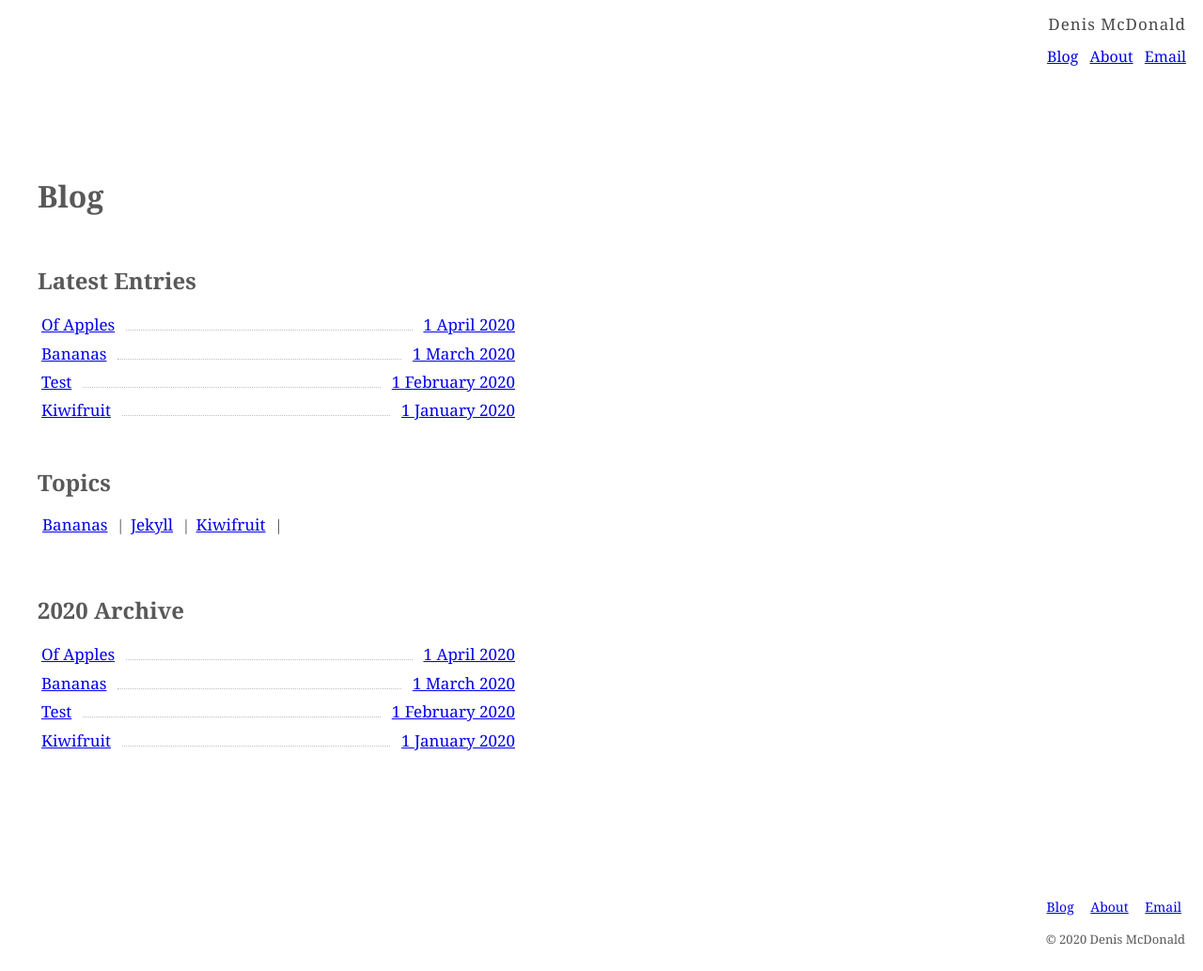
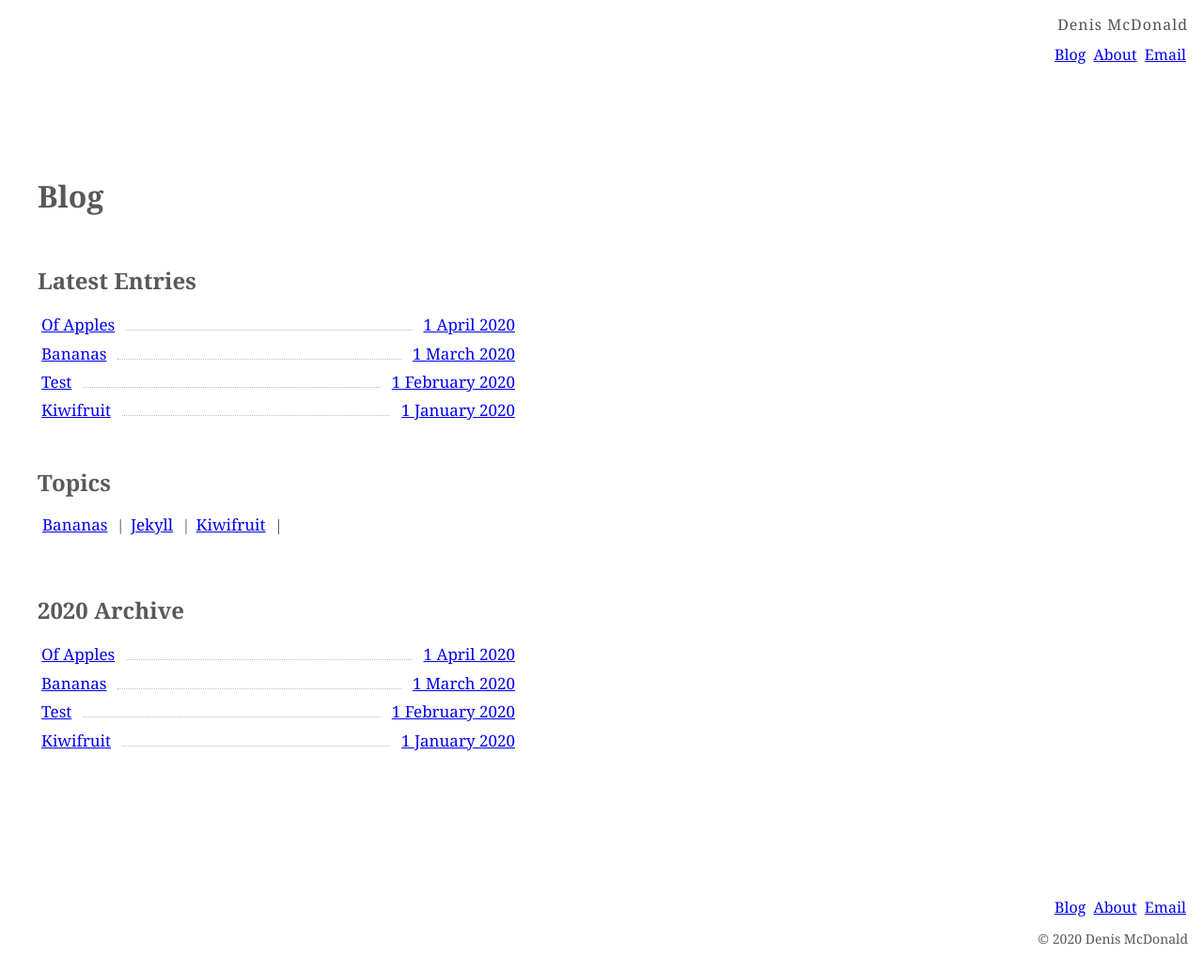
Before and after one commit to denismcdonald/blog, a Jekyll site: the page built from index.md, in a window 1280 px wide. Shown: the whole page at 94% size. Built offline with Jekyll 4.4.1, drawn with Linux system fonts in a browser that asks for light colours.

Commit message:
Nav and footer tweaks

```diff
--- a/_includes/navigation.html
+++ b/_includes/navigation.html
@@ -1,5 +1,5 @@
 <nav>
-  <p>Denis McDonald</p>
+  <a href="{{ site.baseurl }}/index.html">Denis McDonald</a>
   <br>
   <a href="{{ site.baseurl }}/index.html" {% if page.url == "/" %}class="current" {% endif %} id="home">Blog</a>
   <!-- <a href="{{ site.baseurl }}/blog.html" {% if page.url contains "blog" or page.url contains "tag" %}class="current" {% endif %}>Blog</a> -->
--- a/_sass/main.scss
+++ b/_sass/main.scss
@@ -185,7 +185,7 @@ aside {
 }
 
 footer {
-    font-size: 14px;
+    // font-size: 15px;
     line-height: 16px;
     margin-top: 3rem;
     padding-bottom: 0.5rem;
@@ -196,15 +196,15 @@ footer {
     width: 100%;
 }
 
-footer a {
-    padding: 2px 7px;
-}
+// footer a {
+//     padding: 2px 4px;
+// }
 
 footer p {
-    font-size: 13px;
+    font-size: 14px;
     line-height: 20px;
-    margin-top: 1rem;
-    padding-right: 3px;
+    margin: 1rem 0 0 0;
+    padding: 0 0 1rem 0;
 }
 
 h1,
@@ -243,26 +243,34 @@ li {
 nav {
     margin: 1rem 0.5rem 3rem 0.5rem;
     padding: 0;
-    line-height: 16px;
+    line-height: 20px;
     text-align: center;
 }
 
 nav a {
-    margin-top: 1rem;
+    // padding: 0 0 0 8px;
+    margin-right: 0;
+    // padding: 0 4px;
 }
 
-nav a:nth-of-type(2) {
-    padding: 0 6px;
+// nav a:nth-of-type(2) {
+//     padding: 0 6px;
+// }
+
+nav a:nth-of-type(1) {
+    color: rgb(82, 82, 82);
+    display: inline-block;
+    font-size: 16px;
+    letter-spacing: 1px;
+    line-height: 20px;
+    margin: 0 0 0.75rem 0;
+    padding: 0;
+    text-decoration: none;
 }
 
-nav p {
-    color: rgb(71, 71, 71);
-    font-size: 17px;
-    letter-spacing: 1px;
-    line-height: 20px;
-    margin: 0;
-    padding-right: 2px;
-}
+// nav a:nth-of-type(4) {
+//     margin-right: 2px;
+// }
 
 p {
     font-size: 17px;
```
Also changed, not shown: 14 other files.
